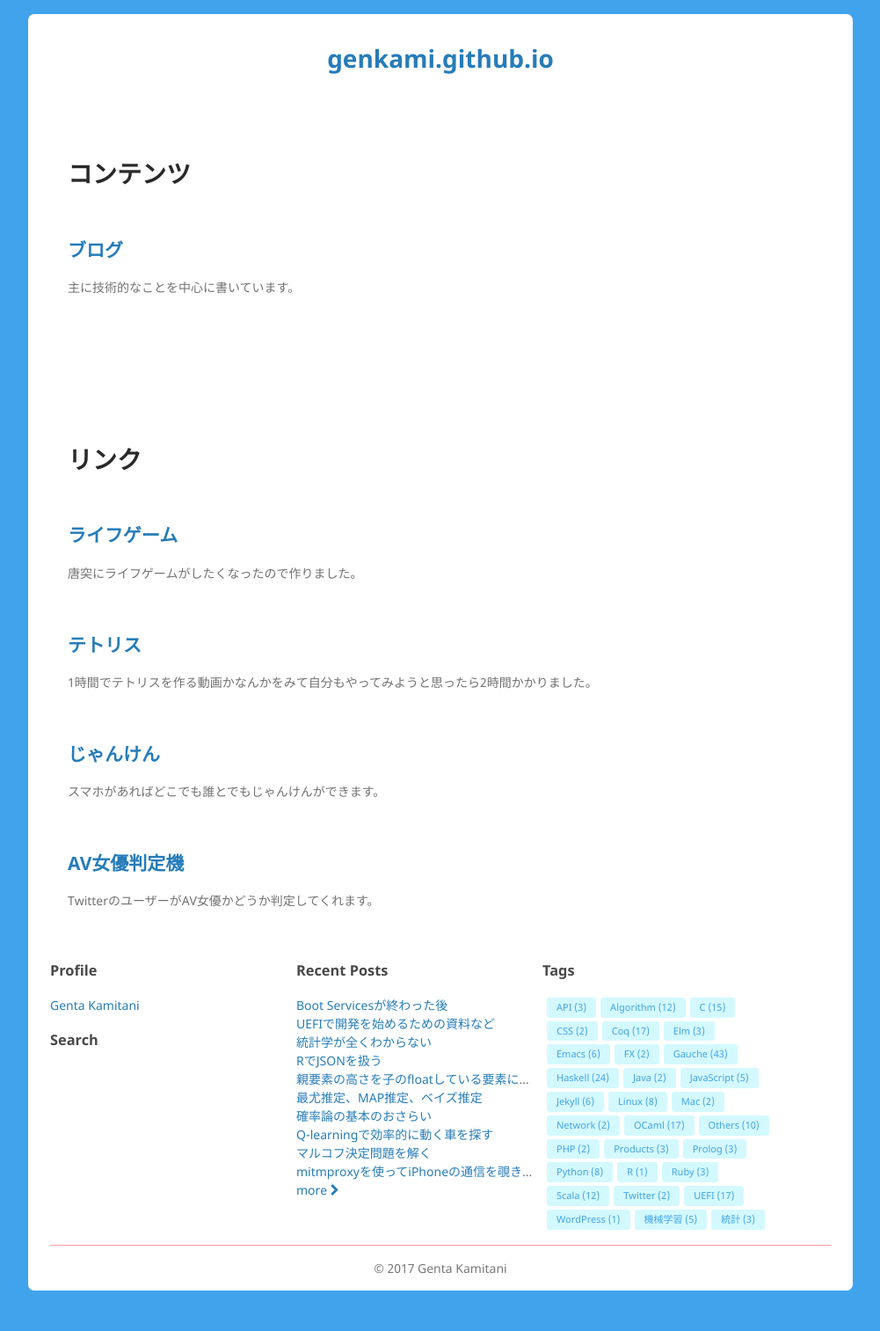
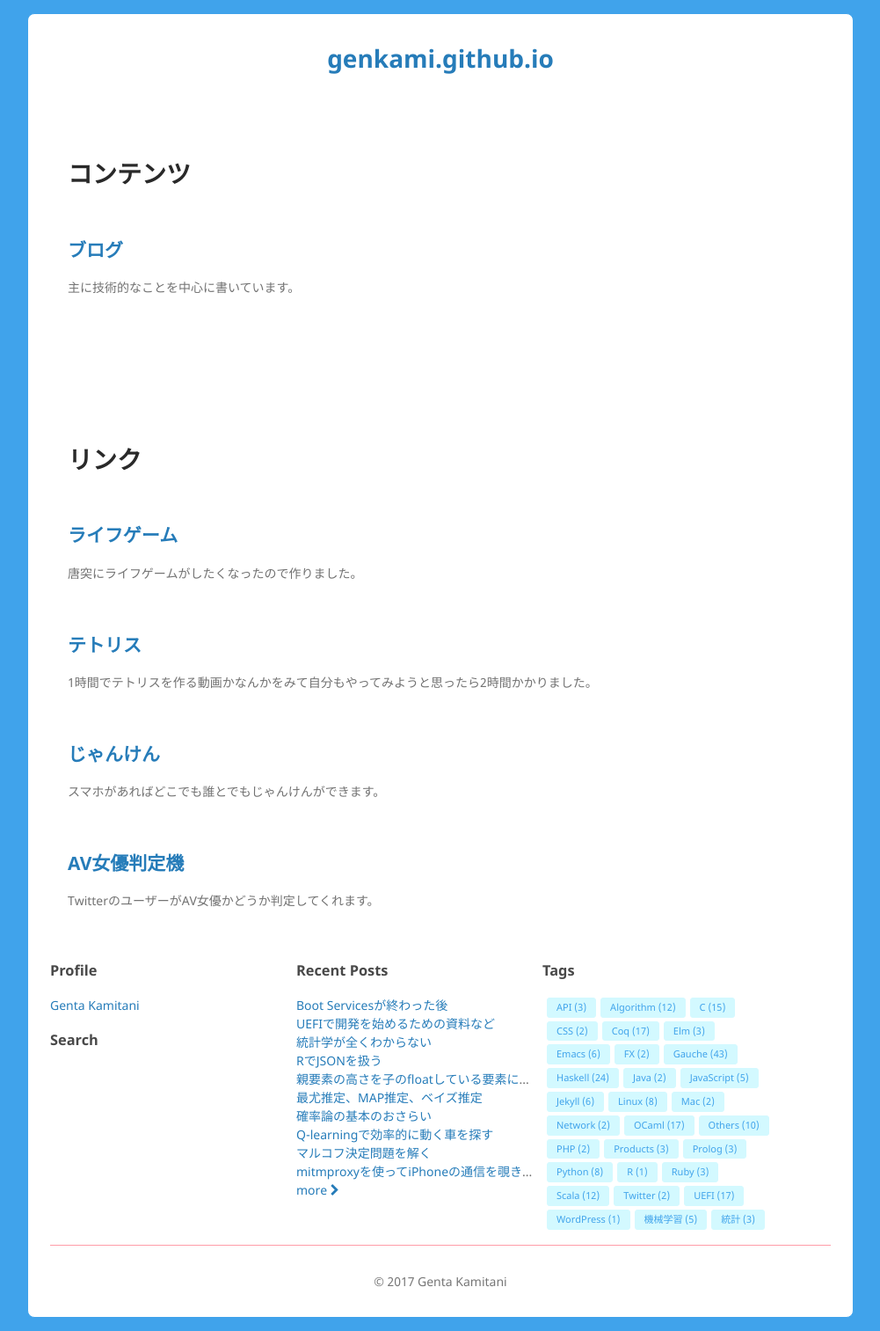
Before and after one commit to genkami/genkami.github.io, a Jekyll site: the page built from index.html, in a window 1280 px wide. Shown: the whole page at 88% size, without its empty margins (139-1140 px from the left). Built offline with Jekyll 4.4.1, drawn with Linux system fonts in a browser that asks for light colours; comment, search, counter and statistics services are not loaded; before the commit the page ends 1483 px from its top, so only the background shows below that.

Commit message:
copyrightの上下の幅ひろげた

```diff
--- a/_sass/genkami-github-io.scss
+++ b/_sass/genkami-github-io.scss
@@ -42,10 +42,12 @@ article {
     margin-bottom: 50px;
  }
 
+$wrapper-padding-bottom: 15px;
+
 .wrapper {
     width: auto;
     margin: 15px 170px;
-    padding: 15px 25px;
+    padding: $wrapper-padding-bottom 25px;
     border: 1px solid $border-color;
     border-radius: 8px;
     background-color: $inner-background-color;
@@ -168,9 +170,10 @@ a:hover, a:focus {
 
 .footer-last-content {
     clear: both;
-    margin-top: 15px;
-    padding-top: 15px;
+    margin-top: 30px;
     border-top: 1px solid $hr-color;
+    padding-top: 30px;
+    padding-bottom: 30px - $wrapper-padding-bottom;
 }
 
 .copyright {
```
